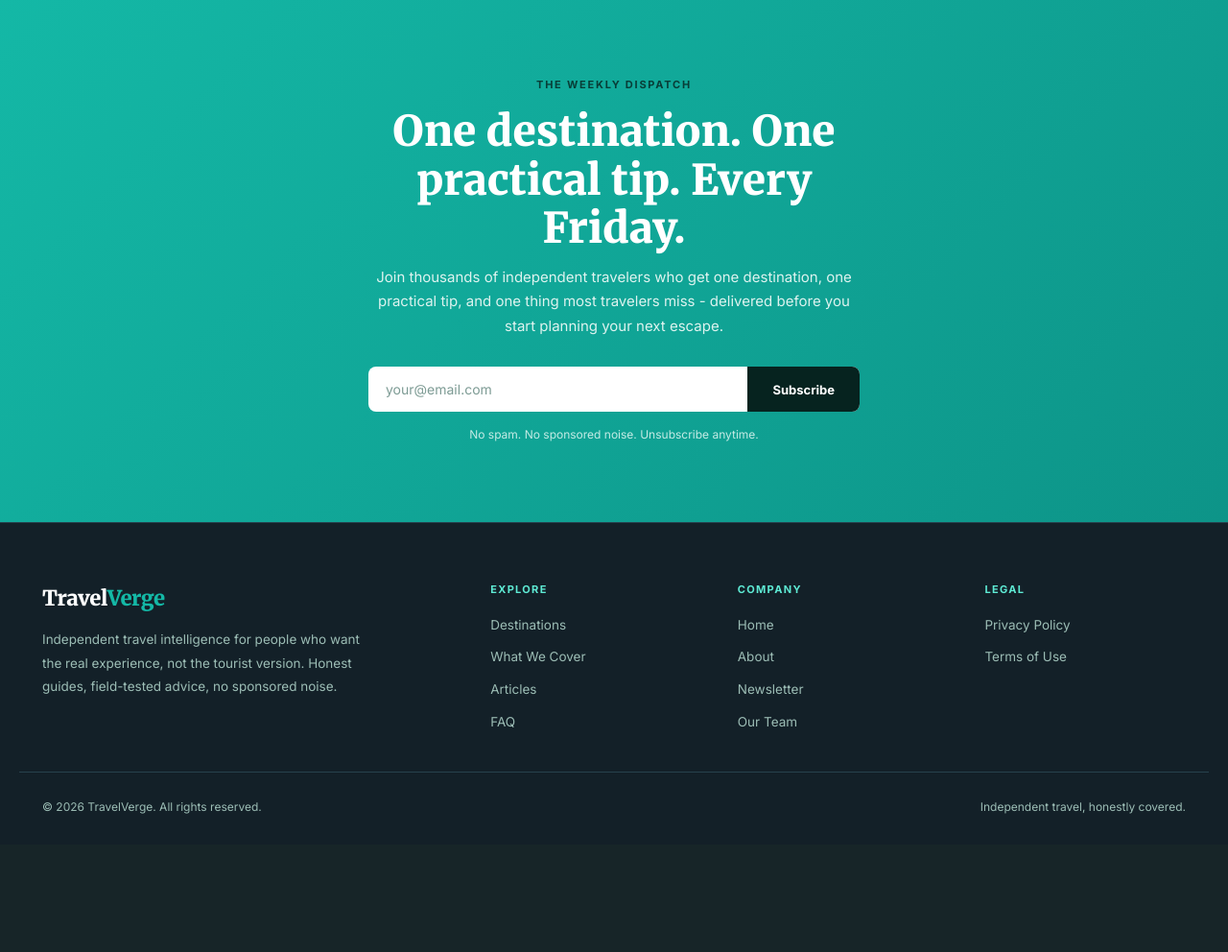
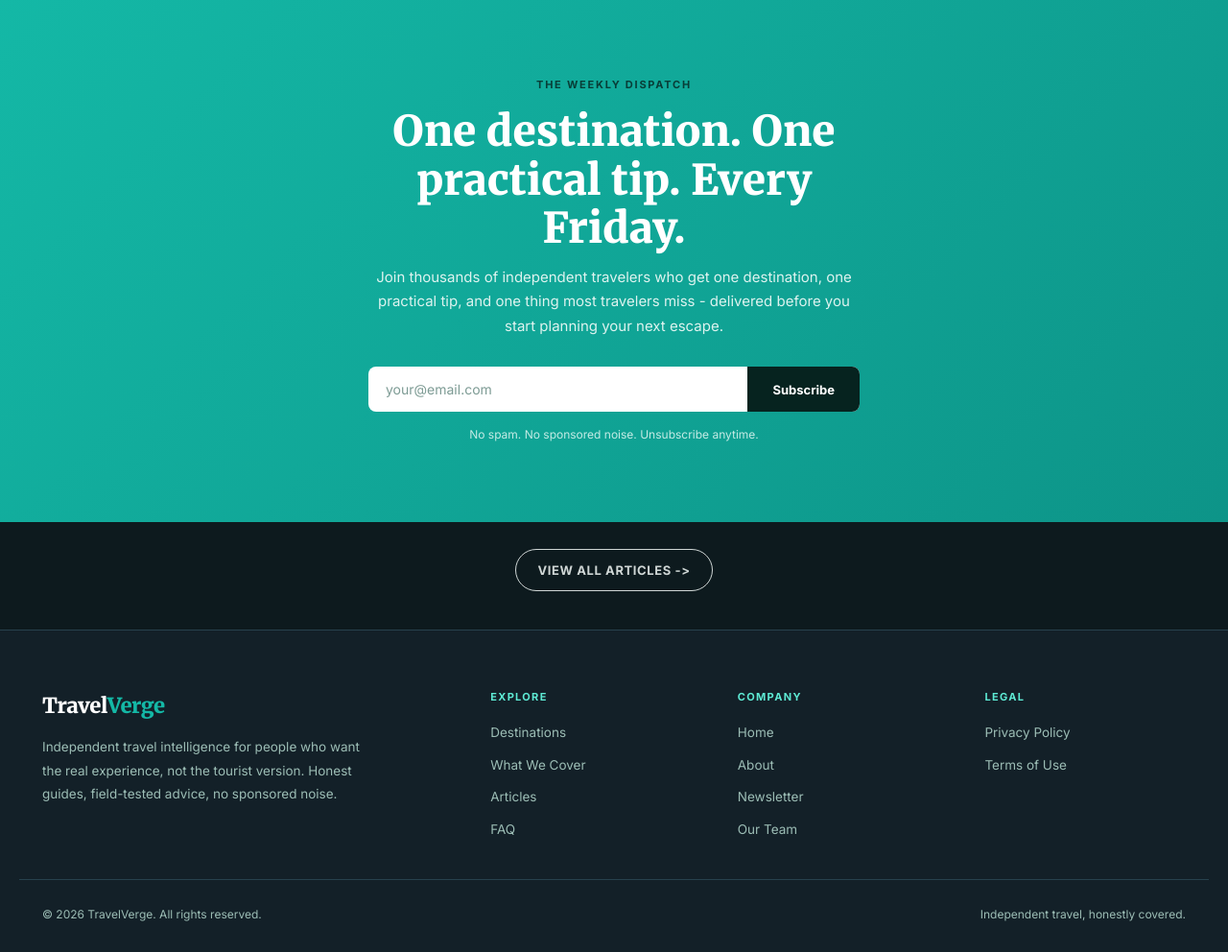
Before and after one commit to Siavashsed/kavalsia-bot, a Flask app: template templates/travelverge-index.html in a window 1280 px wide. Shown: the part 5248-6240 px from the top of the page at 96% size. Before the commit the page ends 6096 px from the top, so only its background shows below. Run offline with Flask 3, Linux system fonts and the light colour scheme; the template is opened without the code that fills it, so the values that code supplies are empty.

Commit message:
deploy: sync templates/travelverge-index.html

```diff
--- a/templates/travelverge-index.html
+++ b/templates/travelverge-index.html
@@ -509,6 +509,9 @@ footer{background:var(--bg2);border-top:1px solid var(--border);padding:60px 0 2
   </div>
 </section>
 
+
+<!-- VIEW_ALL_ARTICLES_LINK -->
+<div class="view-all" style="text-align:center;padding:28px 24px 40px;font-family:inherit"><a href="./articles.html" style="display:inline-block;color:currentColor;border:1px solid currentColor;padding:10px 22px;border-radius:999px;text-decoration:none;font-size:13px;font-weight:700;letter-spacing:.6px;text-transform:uppercase;opacity:.85;transition:opacity .15s" onmouseover="this.style.opacity='1'" onmouseout="this.style.opacity='.85'">View all articles -&gt;</a></div>
 <!--SHELL:FOOTER-->
 <footer>
   <div class="footer-in">
```
